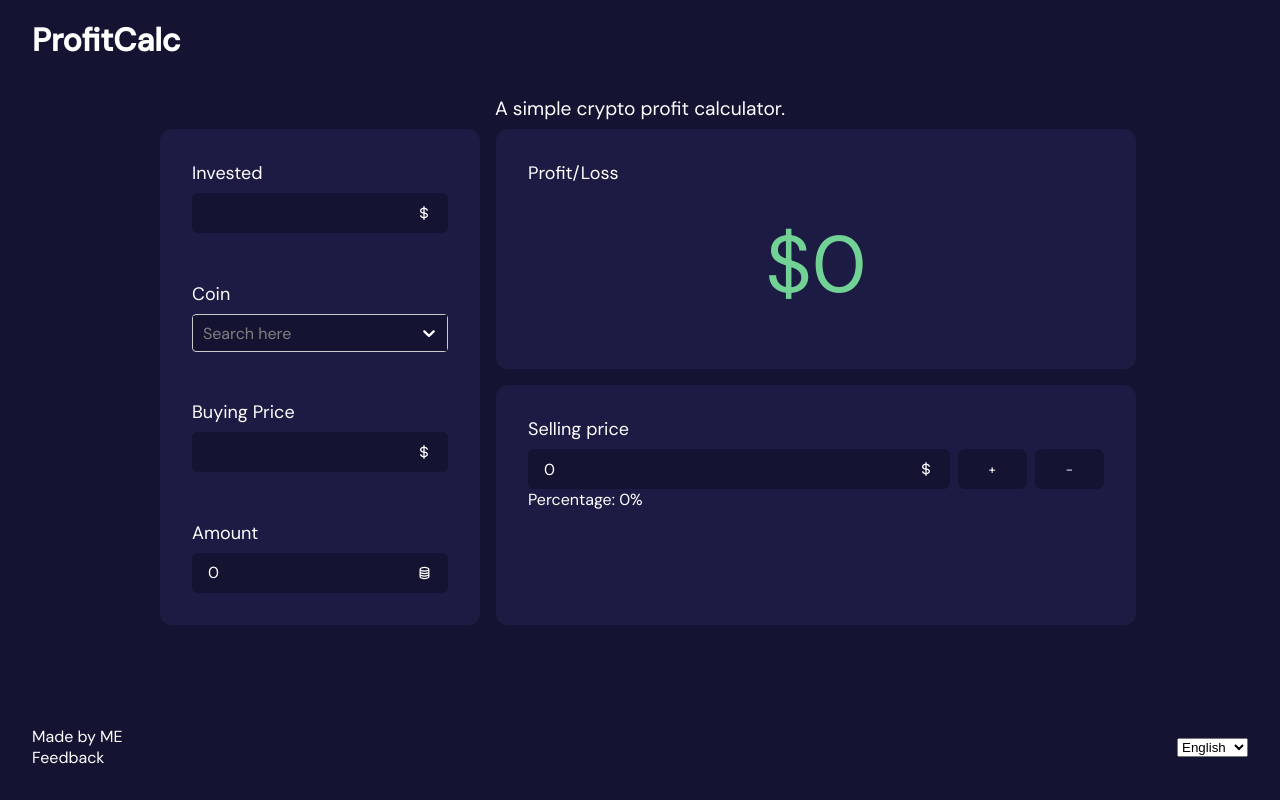
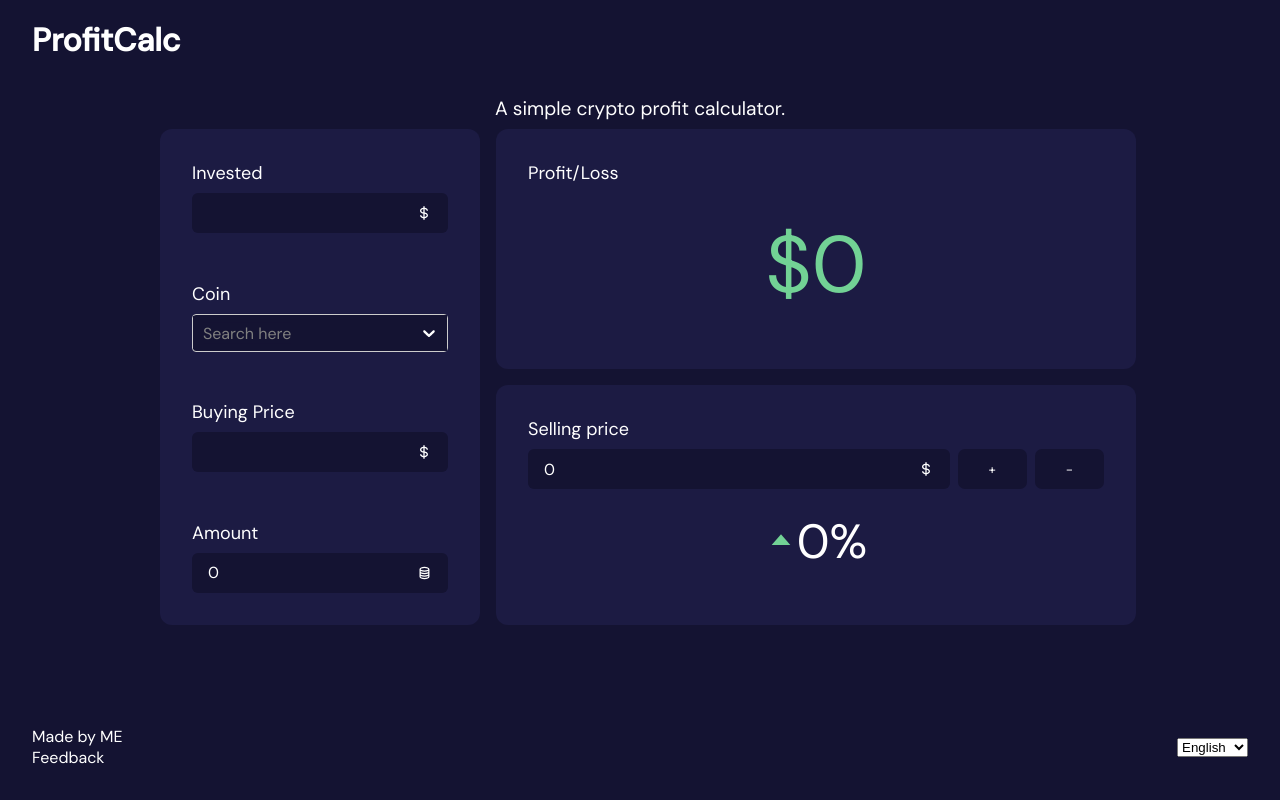
Before and after one commit to elvstejd/crypto-profit-calc, a React (Create React App) app: page / in a window 1280 px wide. Built offline with nearby package versions, Linux system fonts and the light colour scheme.

Commit message:
Fix growth percentage display

```diff
--- a/src/components/GrowthForm.js
+++ b/src/components/GrowthForm.js
@@ -1,7 +1,19 @@
 import React, { useEffect, useRef } from 'react';
 import { useTranslation } from 'react-i18next';
-import { BiDollar } from 'react-icons/bi';
+import { BiDollar, BiCaretDown, BiCaretUp } from 'react-icons/bi';
 import '../styles/GrowthForm.css';
+
+function isProfit(growthPercentage) {
+    return growthPercentage >= 0;
+}
+
+function alwaysPositive(percentage) {
+    if (percentage < 0) {
+        return percentage*-1;
+    }
+
+    return percentage;
+}
 
 
 const GrowthForm = (props) => {
@@ -23,7 +35,12 @@ const GrowthForm = (props) => {
                 <button id="plus-btn" onClick={props.handleAddPrice}>+</button>
                 <button id="plus-btn" onClick={props.handleMinusPrice}>-</button>
             </div>
-            <p>{t('percentage_label')}: {props.percentage}%</p>
+            <div className="growth-container">
+                <span
+                className="caret"
+                id={isProfit(props.percentage) ? "profit" : "loss"}
+                >{isProfit(props.percentage) ? <BiCaretUp /> : <BiCaretDown/>}</span>{alwaysPositive(props.percentage)}%
+            </div>
         </div>
     );
 }
--- a/src/styles/GrowthForm.css
+++ b/src/styles/GrowthForm.css
@@ -26,3 +26,24 @@ button {
 #target-price-area #minus-btn {
     flex-grow: 1;
 }
+
+.growth-container {
+    display: flex;
+    justify-content: center;
+    margin: auto 0;
+    font-size: 3rem;
+}
+
+.caret {
+    display: flex;
+    align-items: center;
+    font-size: 2rem;
+}
+
+.caret#loss {
+    color: var(--main-red);
+}
+
+.caret#profit {
+    color: var(--main-green);
+}
```
